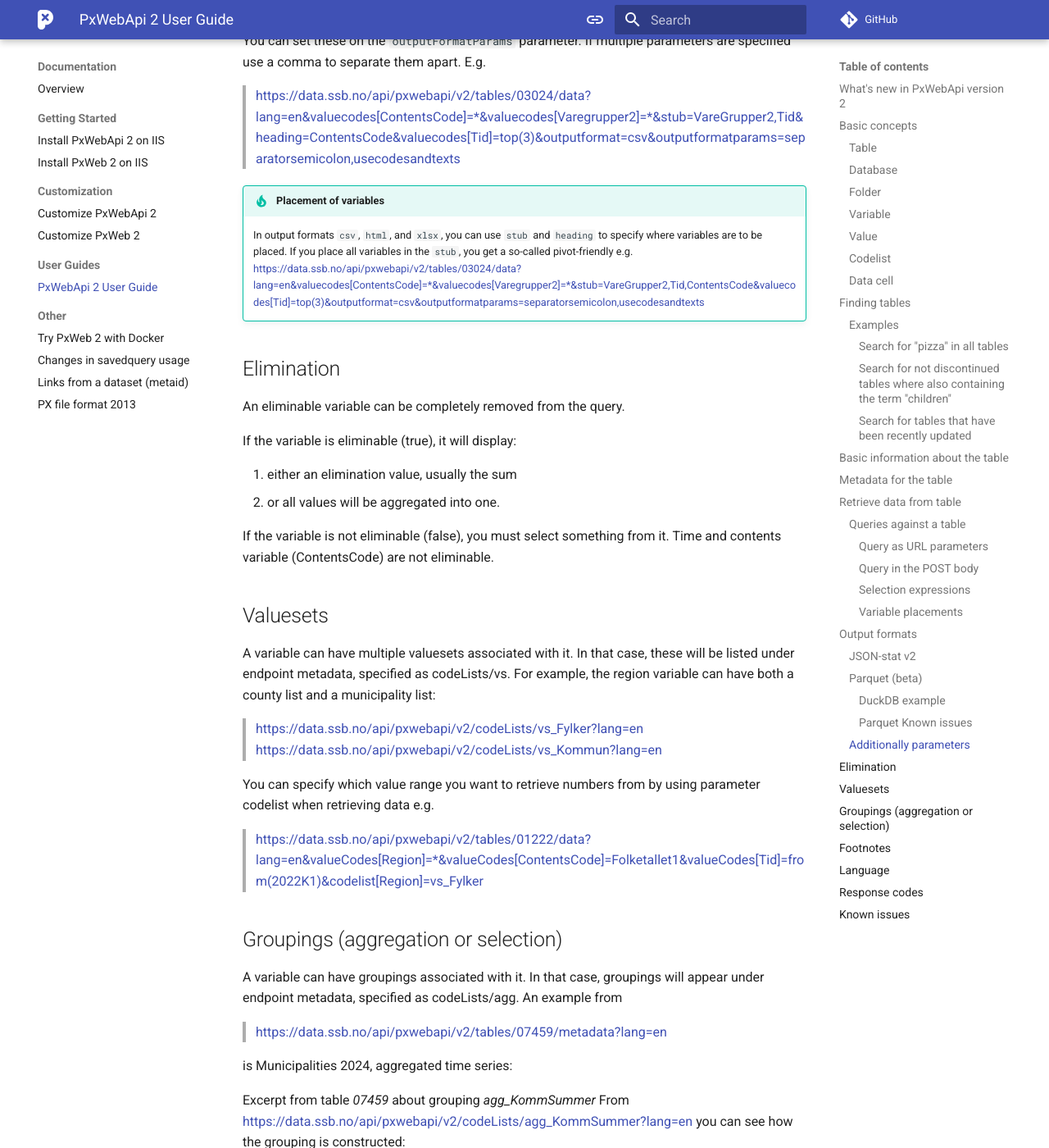
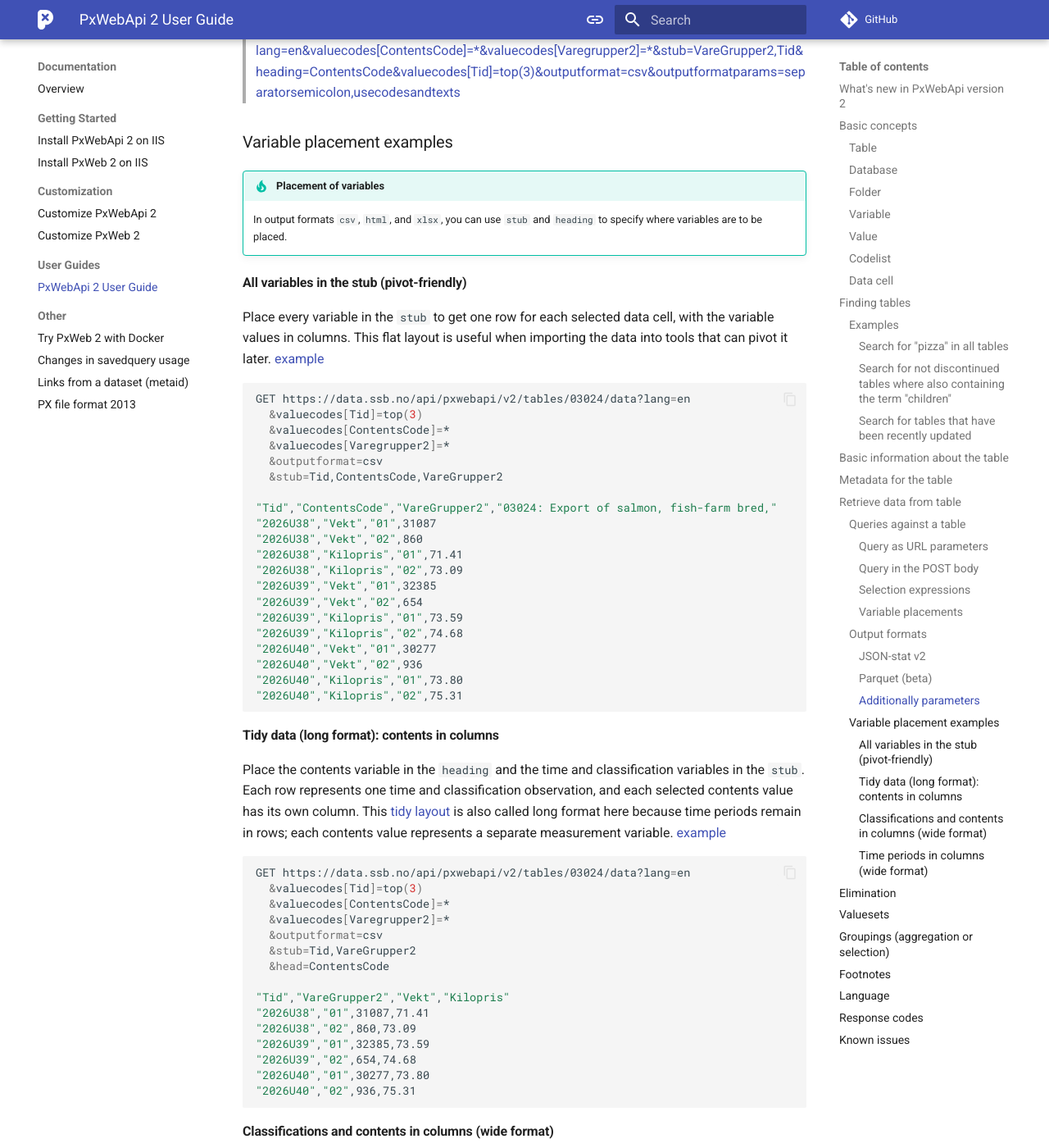
Before and after one commit to PxTools/pxtools.github.io, an MkDocs documentation site: the page built from docs/PxWebApi/documentation/user-guide.md, in a window 1280 px wide and 1400 px high, scrolled down 25069 px. Shown: the whole window at 82% size. Built offline with MkDocs 1.6.1 and Material for MkDocs 9.7.7, drawn with Linux system fonts in a browser that asks for light colours; comment, search, counter and statistics services are not loaded; some of the changed text lies outside the part shown.

Commit message:
docs: Update API user guide to enhance output format section and clarify variable placement examples (#87)
* docs: Update api user guide to enhance output format section and clarify variable placement examples

* docs: Update user guide to change code block syntax from js to sh for API examples

* docs: Update user guide to clarify tidy layout explanation and add reference link

````diff
--- a/docs/PxWebApi/documentation/user-guide.md
+++ b/docs/PxWebApi/documentation/user-guide.md
@@ -1096,7 +1096,7 @@ comma separated from each other.
 When doing a POST query, the placement are given i the `placement` property of
 the query.
 
-## Output formats
+### Output formats
 
 The API can provide the result in 7 main formats:
 
@@ -1110,7 +1110,7 @@ The API can provide the result in 7 main formats:
 
 You select the format you want the response to be in by setting the parameter `outputFormat`.
 
-### JSON-stat v2
+#### JSON-stat v2
 
 ??? info "About JSON-stat v2"
 
@@ -1149,7 +1149,7 @@ You select the format you want the response to be in by setting the parameter `o
     - <https://github.com/badosa>
     - <https://bl.ocks.org/badosa>
 
-### Parquet (beta)
+#### Parquet (beta)
 
 New in this API is the [Apache Parquet](https://parquet.apache.org/) output format.
 
@@ -1209,7 +1209,7 @@ Schema
 ╰───────Leaf, Group───────╯╰───────────────────────────────────────────────────╯
 ```
 
-#### DuckDB example
+##### DuckDB example
 
 ```sh
 % duckdb
@@ -1227,7 +1227,7 @@ memory D SELECT * FROM read_parquet('https://data.qa.ssb.no/api/pxwebapi/v2/tabl
 └──────────────────┴─────────┴─────────────────────┴─────────┴──────────────┘
 ```
 
-#### Parquet Known issues
+##### Parquet Known issues
 
 !!! warning
     We may have to change the format to fix some of these issues
@@ -1237,7 +1237,7 @@ memory D SELECT * FROM read_parquet('https://data.qa.ssb.no/api/pxwebapi/v2/tabl
 - [ ] [Consider switching from `DataField` to `DecimalDataField`](https://github.com/PxTools/PxWebApi/issues/596)
 - [ ] [Parquet does not work in Onyxia Data Explorer](https://github.com/PxTools/PxWebApi/issues/597)
 
-### Additionally parameters
+#### Additionally parameters
 
 Some of the output format can take extra parameters that determines how the
 table is serialized.
@@ -1261,11 +1261,110 @@ are specified use a comma to separate them apart. E.g.
 
 > <https://data.ssb.no/api/pxwebapi/v2/tables/03024/data?lang=en&valuecodes[ContentsCode]=*&valuecodes[Varegrupper2]=*&stub=VareGrupper2,Tid&heading=ContentsCode&valuecodes[Tid]=top(3)&outputformat=csv&outputformatparams=separatorsemicolon,usecodesandtexts>
 
+### Variable placement examples
+
 !!! tip "Placement of variables"
     In output formats `csv`, `html`, and `xlsx`, you can use `stub` and `heading`
     to specify where variables are to be placed.
-    If you place all variables in the `stub`, you get a so-called pivot-friendly
-    e.g. <https://data.ssb.no/api/pxwebapi/v2/tables/03024/data?lang=en&valuecodes[ContentsCode]=*&valuecodes[Varegrupper2]=*&stub=VareGrupper2,Tid,ContentsCode&valuecodes[Tid]=top(3)&outputformat=csv&outputformatparams=separatorsemicolon,usecodesandtexts>
+
+#### All variables in the stub (pivot-friendly)
+
+Place every variable in the `stub` to get one row for each selected data cell,
+with the variable values in columns. This flat layout is useful when importing
+the data into tools that can pivot it later.
+[example](https://data.ssb.no/api/pxwebapi/v2/tables/03024/data?lang=en&valuecodes[Tid]=top(3)&valuecodes[ContentsCode]=*&valuecodes[Varegrupper2]=*&outputformat=csv&stub=Tid,ContentsCode,VareGrupper2)
+
+```sh
+GET https://data.ssb.no/api/pxwebapi/v2/tables/03024/data?lang=en
+  &valuecodes[Tid]=top(3)
+  &valuecodes[ContentsCode]=*
+  &valuecodes[Varegrupper2]=*
+  &outputformat=csv
+  &stub=Tid,ContentsCode,VareGrupper2
+
+"Tid","ContentsCode","VareGrupper2","03024: Export of salmon, fish-farm bred,"
+"2026U38","Vekt","01",31087
+"2026U38","Vekt","02",860
+"2026U38","Kilopris","01",71.41
+"2026U38","Kilopris","02",73.09
+"2026U39","Vekt","01",32385
+"2026U39","Vekt","02",654
+"2026U39","Kilopris","01",73.59
+"2026U39","Kilopris","02",74.68
+"2026U40","Vekt","01",30277
+"2026U40","Vekt","02",936
+"2026U40","Kilopris","01",73.80
+"2026U40","Kilopris","02",75.31
+```
+
+#### Tidy data (long format): contents in columns
+
+Place the contents variable in the `heading` and the time and classification
+variables in the `stub`. Each row represents one time and classification
+observation, and each selected contents value has its own column.
+This [tidy layout](https://data.europa.eu/apps/data-visualisation-guide/intro-to-tidy-data)
+is also called long format here because time periods remain in rows;
+each contents value represents a separate measurement variable.
+[example](https://data.ssb.no/api/pxwebapi/v2/tables/03024/data?lang=en&valuecodes[Tid]=top(3)&valuecodes[ContentsCode]=*&valuecodes[Varegrupper2]=*&outputformat=csv&stub=Tid,VareGrupper2&head=ContentsCode)
+
+```sh
+GET https://data.ssb.no/api/pxwebapi/v2/tables/03024/data?lang=en
+  &valuecodes[Tid]=top(3)
+  &valuecodes[ContentsCode]=*
+  &valuecodes[Varegrupper2]=*
+  &outputformat=csv
+  &stub=Tid,VareGrupper2
+  &head=ContentsCode
+
+"Tid","VareGrupper2","Vekt","Kilopris"
+"2026U38","01",31087,71.41
+"2026U38","02",860,73.09
+"2026U39","01",32385,73.59
+"2026U39","02",654,74.68
+"2026U40","01",30277,73.80
+"2026U40","02",936,75.31
+```
+
+#### Classifications and contents in columns (wide format)
+
+Place time in the `stub` and the classification and contents variables in the
+`heading`. Each row represents a time period, while each classification and
+contents combination gets its own column.
+[example](https://data.ssb.no/api/pxwebapi/v2/tables/03024/data?lang=en&valuecodes[Tid]=top(3)&valuecodes[ContentsCode]=*&valuecodes[Varegrupper2]=*&outputformat=csv&stub=Tid&head=VareGrupper2,ContentsCode)
+
+```sh
+GET https://data.ssb.no/api/pxwebapi/v2/tables/03024/data?lang=en
+  &valuecodes[Tid]=top(3)&valuecodes[ContentsCode]=*&valuecodes[Varegrupper2]=*
+  &outputformat=csv
+  &stub=Tid
+  &head=VareGrupper2,ContentsCode
+
+"Tid","Vekt 01","Vekt 02","Kilopris 01","Kilopris 02"
+"2026U38",31087,860,71.41,73.09
+"2026U39",32385,654,73.59,74.68
+"2026U40",30277,936,73.80,75.31
+```
+
+#### Time periods in columns (wide format)
+
+Place the time variable in the `heading` and the classification and contents
+variables in the `stub`. Each row represents a classification and contents
+combination, with a separate column for each selected time period.
+[example](https://data.ssb.no/api/pxwebapi/v2/tables/03024/data?lang=en&valuecodes[Tid]=top(3)&valuecodes[ContentsCode]=*&valuecodes[Varegrupper2]=*&outputformat=csv&stub=VareGrupper2,ContentsCode&head=Tid)
+
+```sh
+GET https://data.ssb.no/api/pxwebapi/v2/tables/03024/data?lang=en
+  &valuecodes[Tid]=top(3)&valuecodes[ContentsCode]=*&valuecodes[Varegrupper2]=*
+  &outputformat=csv
+  &stub=VareGrupper2,ContentsCode
+  &head=Tid
+
+"VareGrupper2","ContentsCode","2026U38","2026U39","2026U40"
+"01","Vekt",31087,32385,30277
+"01","Kilopris",71.41,73.59,73.80
+"02","Vekt",860,654,936
+"02","Kilopris",73.09,74.68,75.31
+```
 
 ## Elimination
 
@@ -1340,14 +1439,16 @@ They are then separated by quotation marks and commas. See e.g.
 
 > <https://data.ssb.no/api/pxwebapi/v2/tables/12880/metadata?lang=en>.
 
-In PxWeb all HTML will be rendered as text only. You can include links by using Markdown. We support two formats:
+In PxWeb all HTML will be rendered as text only. You can include links by using
+Markdown. We support two formats:
 
 - `[My-link-text](https://my-url-here.com)`
 - `<https://my-url-here.com>`
 
 To create a line break in a note, end a line with two spaces, and then type return.
 
-The system guarantees support for links and line breaks (written in Markdown). Other formatting features should not be used at this time.
+The system guarantees support for links and line breaks (written in Markdown).
+Other formatting features should not be used at this time.
 
 ## Language
 
@@ -1381,9 +1482,14 @@ Possible error codes if the query does not return a response:
   tables shows the table's location(s) in the subject structure under paths.
 
 - The URL in the GET request cannot exceed a limit of approximately 2100
-  characters. Instead of listing long value lists in the query, use * (asterisk),
-  question mark, from/to or range. If you select all the values of the variable, PxWeb v2 will automatically put * in the query.
+  characters. Instead of listing long value lists in the query, use `*` (asterisk),
+  question mark, from/to or range. If you select all the values of the variable,
+  PxWeb v2 will automatically put * in the query.
 
-- If you do not select all the periods, PxWeb will list in the query exactly the same periods you selected. In practice, you will most often want the query to include all newer periods the next time you run it. In that case, you must  adjust the URL to `valueCode[Time]=*` or `from(start time)`, alternatively `top(number of newest periods)`.
+- If you do not select all the periods, PxWeb will list in the query exactly the
+  same periods you selected. In practice, you will most often want the query to
+  include all newer periods the next time you run it. In that case, you must
+  adjust the URL to `valueCode[Time]=*` or `from(start time)`, alternatively
+  `top(number of newest periods)`.
 
 - See also [knows issues under parquet](#parquet-known-issues) output format
````
